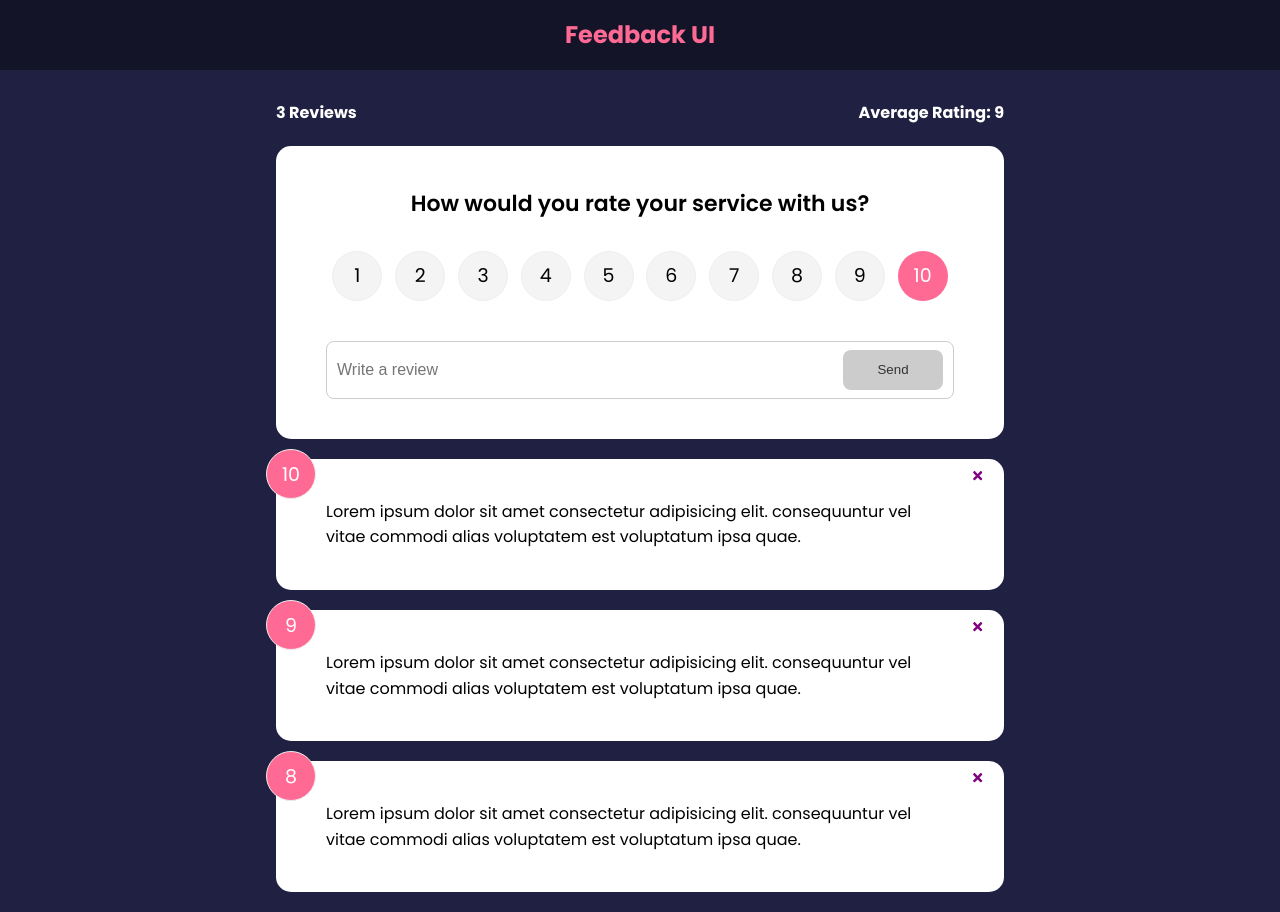
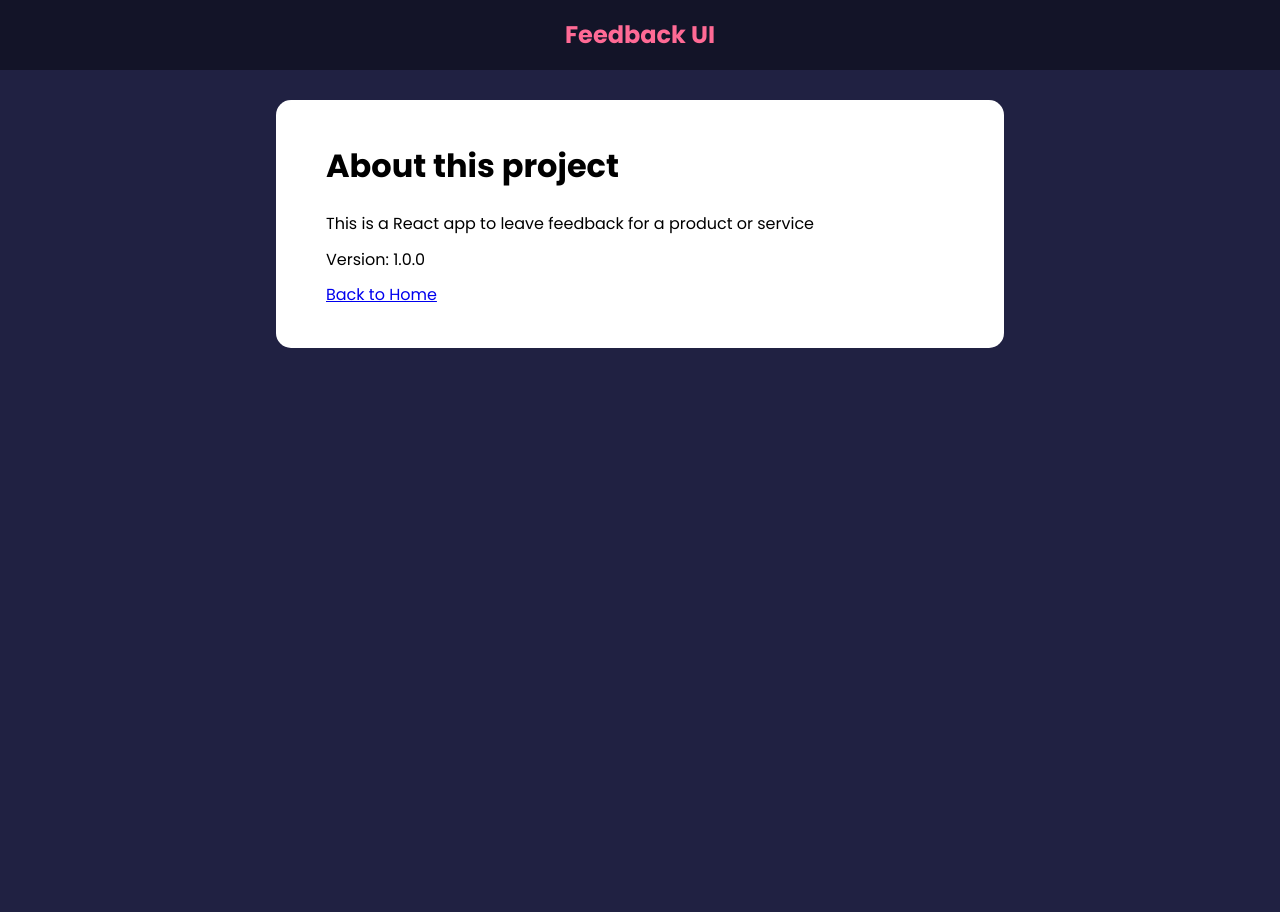
Before and after one commit to rswieczkowski/feedback-react-app, a React (Create React App) app: page /about in a window 1280 px wide. After the commit the page ends 800 px from the top, so only its background shows below. Built offline with nearby package versions, Linux system fonts and the light colour scheme.

Commit message:
Add router

```diff
--- a/package.json
+++ b/package.json
@@ -11,6 +11,7 @@
     "react": "^18.2.0",
     "react-dom": "^18.2.0",
     "react-icons": "^5.0.1",
+    "react-router-dom": "^5.3.4",
     "react-scripts": "5.0.1",
     "uuid": "^9.0.1",
     "web-vitals": "^2.1.4"
--- a/src/App.js
+++ b/src/App.js
@@ -1,10 +1,12 @@
 import { v4 as uuidv4 } from 'uuid';
+import { BrowserRouter as Router, Route } from 'react-router-dom';
 import { useState } from 'react';
 import Header from './components/Header';
 import FeedbackList from './components/FeedbackList';
 import FeedbackStats from './components/FeedbackStats';
 import FeedbackForm from './components/FeedbackForm';
 import FeedbackData from './data/FeedbackData';
+import AboutPage from './pages/AboutPage';
 
 function App() {
   const [feedback, setFeedback] = useState(FeedbackData);
@@ -21,14 +23,17 @@
   };
 
   return (
-    <>
+    <Router>
       <Header />
       <div className='container'>
-        <FeedbackStats feedback={feedback} />
-        <FeedbackForm handleAdd={addFeedback} />
-        <FeedbackList feedback={feedback} handleDelete={deleteFeedback} />
+        <Route exact path='/'>
+          <FeedbackStats feedback={feedback} />
+          <FeedbackForm handleAdd={addFeedback} />
+          <FeedbackList feedback={feedback} handleDelete={deleteFeedback} />
+        </Route>
+        <Route component={AboutPage} path='/about' />
       </div>
-    </>
+    </Router>
   );
 }
 
--- /dev/null
+++ b/src/pages/AboutPage.jsx
@@ -0,0 +1,16 @@
+import Card from '../components/shared/Card';
+
+function AboutPage() {
+  return (
+    <Card>
+      <div className='about'>
+        <h1>About this project</h1>
+        <p>This is a React app to leave feedback for a product or service</p>
+        <p>Version: 1.0.0 </p>
+        <a href='/'>Back to Home</a>
+      </div>
+    </Card>
+  );
+}
+
+export default AboutPage;
```
Also changed, not shown: 1 other file (tests, documents, lock files or other folders).
